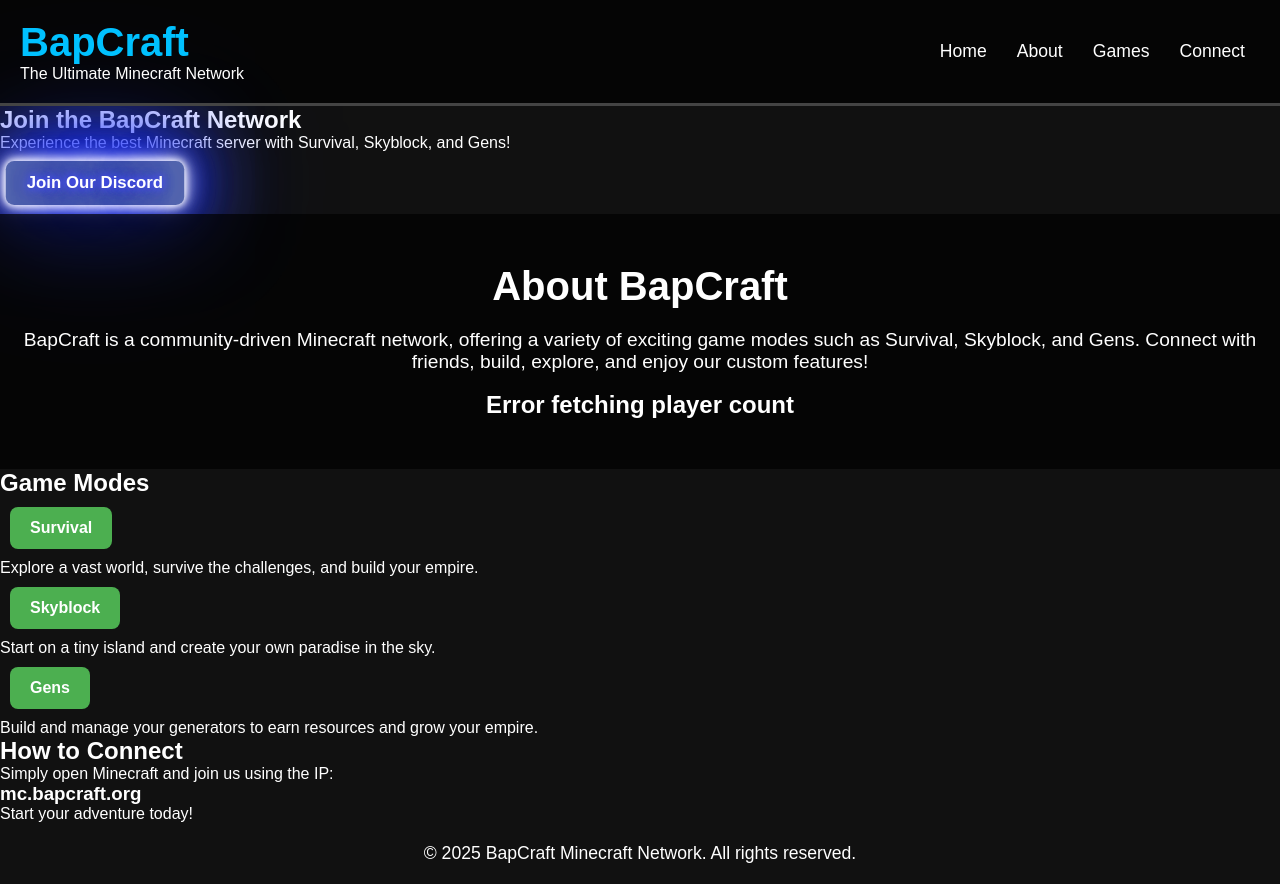
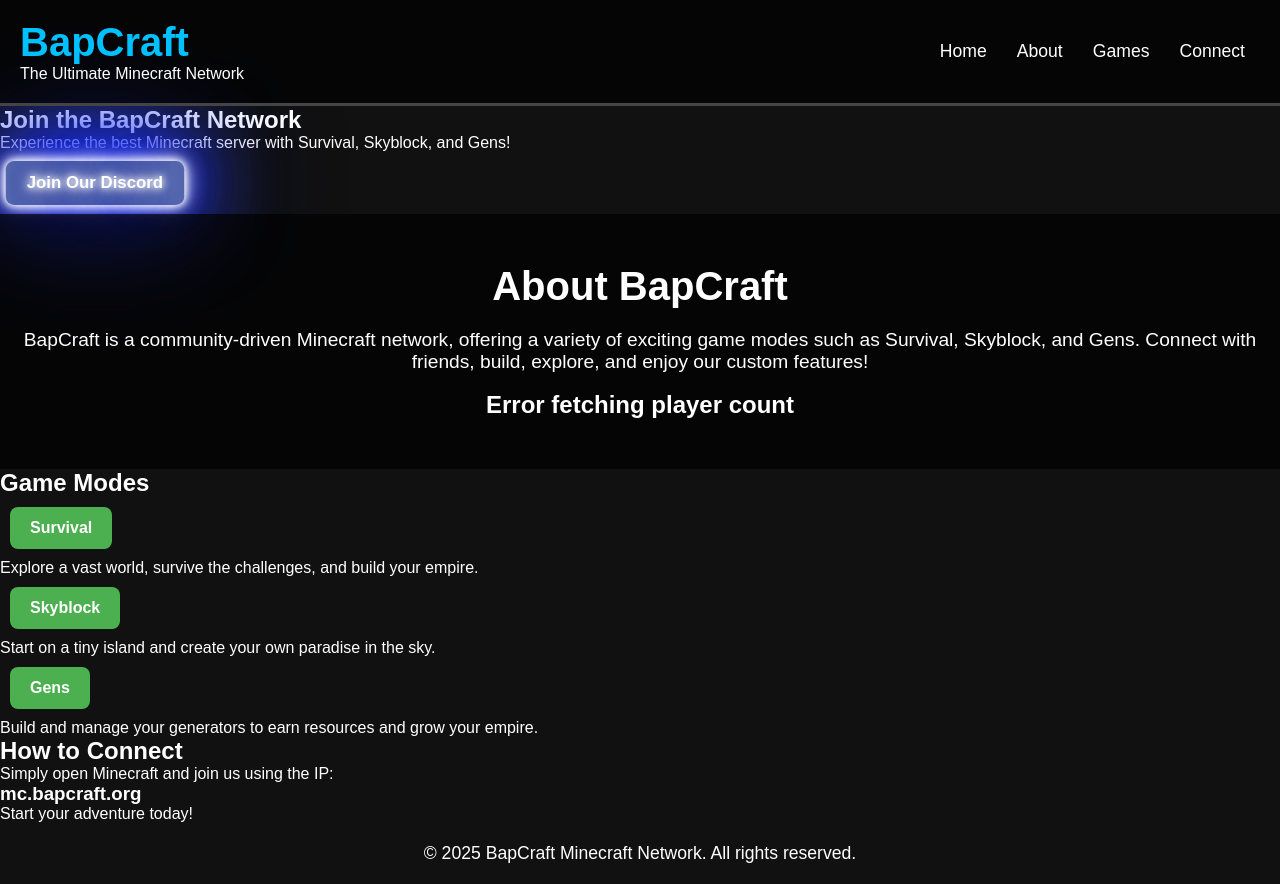
Before and after one commit to CaringChickensALT/BapCraftWebsite, a plain HTML site: page index.html in a window 1280 px wide. In both pictures the pointer is over the link "Join Our Discord". Drawn offline with Linux system fonts and the light colour scheme; no server answers.

Commit message:
Update index.html

```diff
--- a/index.html
+++ b/index.html
@@ -26,9 +26,9 @@
             background-color: #7289da;
             color: white;
             text-shadow:
-              0 0 7px #474DFF,
-              0 0 10px #474DFF,
-              0 0 21px #474DFF,
+              0 0 7px #FFF,
+              0 0 10px #FFF,
+              0 0 21px #FFF,
               0 0 42px #000e89,
               0 0 82px #000e89,
               0 0 92px #000e89,
```
